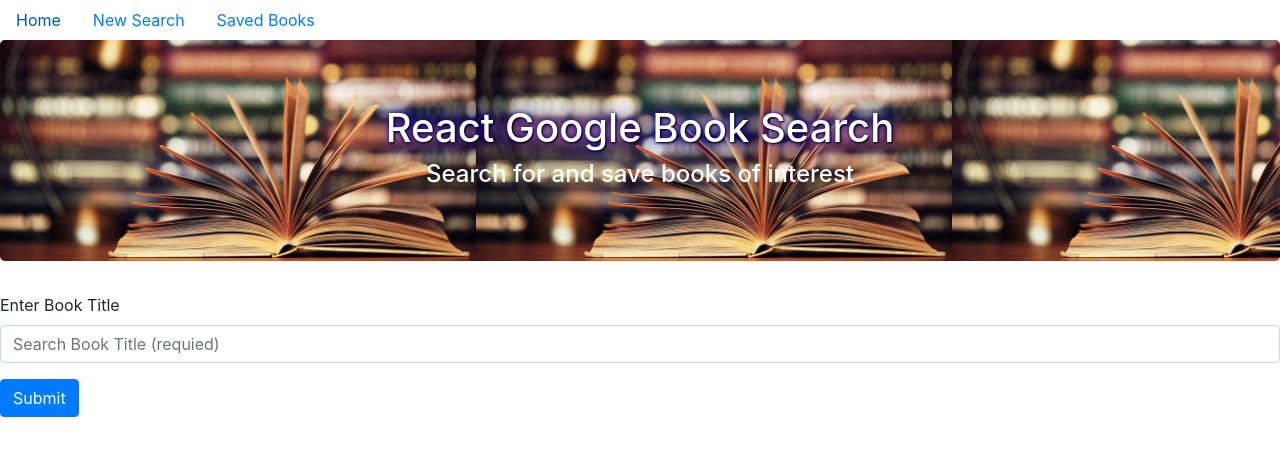
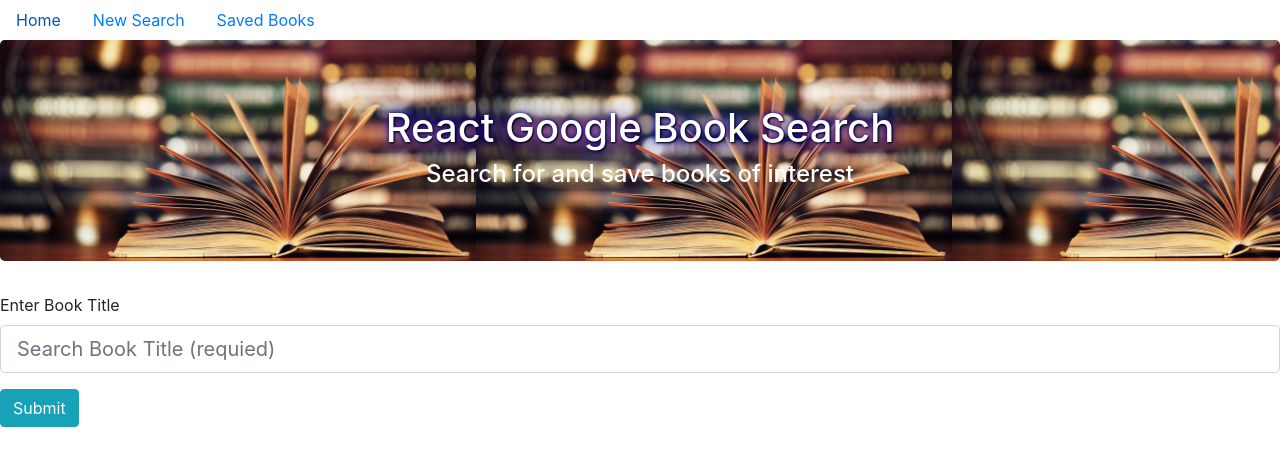
Before and after one commit to redbubble-ash/Google_Books_React, a React (Create React App) app: page / in a window 1280 px wide. Shown: the top 466 px of the page. Built offline with nearby package versions, Linux system fonts and the light colour scheme.

Commit message:
call API to grab searched book details

```diff
--- /dev/null
+++ b/src/components/SearchButton/index.js
@@ -0,0 +1,12 @@
+import React from "react";
+import Button from 'react-bootstrap/Button';
+
+function SearchButton(props){
+    return(
+            <Button variant="primary" type="submit" className="btn btn-info" {...props}>
+                Submit
+            </Button>
+    )
+}
+
+export default SearchButton;
--- a/src/components/SearchForm/index.js
+++ b/src/components/SearchForm/index.js
@@ -1,21 +1,15 @@
 import React from "react";
 import Form from 'react-bootstrap/Form';
-import Button from 'react-bootstrap/Button';
 
 
-function SearchForm(){
+function SearchForm(props){
     return(
-        <div>
             <Form>
             <Form.Group controlId="formBasicEmail">
                 <Form.Label>Enter Book Title</Form.Label>
-                <Form.Control type="text" placeholder="Search Book Title (requied)" />
+                <Form.Control size="lg" type="text" placeholder="Search Book Title (requied)" {...props} />
             </Form.Group>
-            <Button variant="primary" type="submit">
-                Submit
-            </Button>
             </Form>
-        </div>
     )
 }
 
--- a/src/pages/Books.js
+++ b/src/pages/Books.js
@@ -1,16 +1,60 @@
 import React, { Component } from "react";
 import Header from "../components/Header";
 import SearchForm from "../components/SearchForm";
+import SearchButton from "../components/SearchButton";
+import API from "../utils/API";
 
 
 class Books extends Component {
+    state = {
+        title: "",
+        toResults: false,
+        results: []
+
+    }
+
+    handleInputChange = event => {
+        const { name, value } = event.target;
+        this.setState({
+          [name]: value
+        });
+      };
+
+      handleFormSubmit = event => {
+        event.preventDefault();
+        if (this.state.title) {
+
+          const title = this.state.title.trim();
+
+          API.getNewBooks(title)
+            .then(res => {
+
+              console.log(res.data.items);
+
+              this.setState({
+                toResults: true,
+                results: res.data.items
+              });
+            })
+            .catch(err => console.log(err));
+        }
+      };
+
 
     render(){
         return(
             <div>
             <Header/>
-            <SearchForm/>
+            <SearchForm
+             name="title"
+             value={this.state.title}
+             onChange = {this.handleInputChange}
+            />
+            <SearchButton
+             onClick={this.handleFormSubmit}
+            />
             </div>
+
         )
     }
 
```
